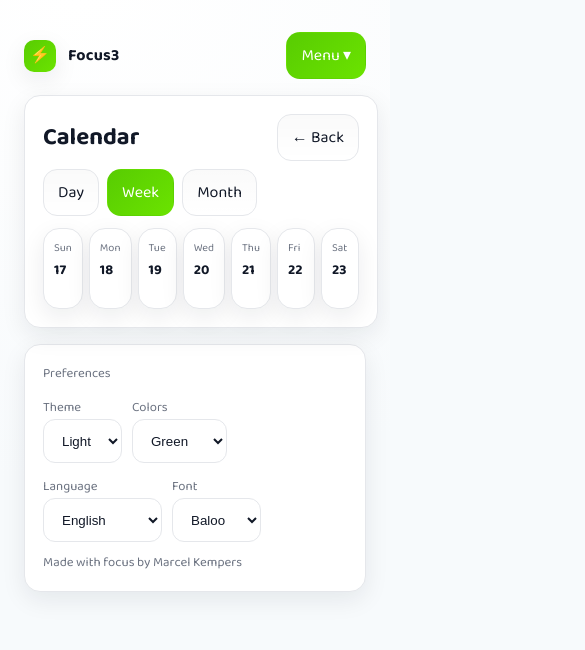
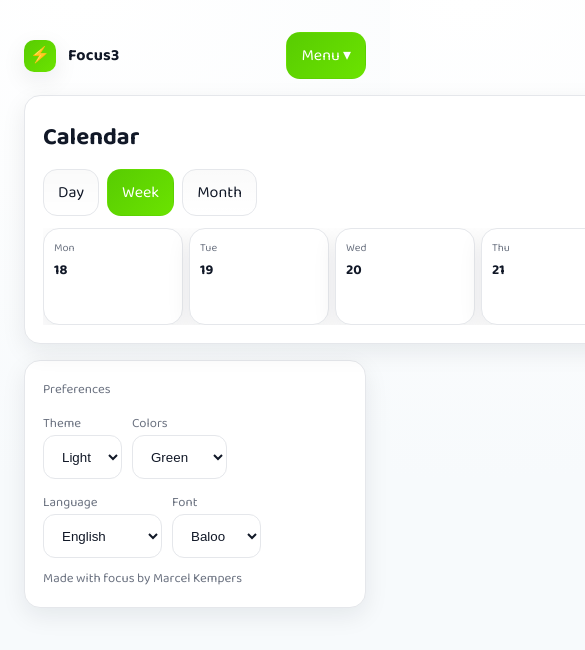
Before and after one commit to marcelkempers96/3thingsaday, a Next.js app: page /calendar in a window 390 px wide. Shown: the top 650 px of the page, 585 px wide, since content can reach past the window. Built offline with nearby package versions, Linux system fonts and the light colour scheme.

Commit message:
fix: iPhone-friendly horizontal week view + local TZ keys; move Save to top in Add/Edit modals; ensure edit/save works; nav robustness

```diff
--- a/app/calendar/page.tsx
+++ b/app/calendar/page.tsx
@@ -2,6 +2,7 @@
 
 import { useMemo, useState } from 'react';
 import { loadAllDays } from '@/lib/storage';
+import { getTodayKey } from '@/lib/time';
 import { loadProjects } from '@/lib/projects';
 import Link from 'next/link';
 
@@ -58,7 +59,7 @@ function collectEntries(days: ReturnType<typeof loadAllDays>, projects: ReturnTy
 }
 
 function DayView({ date, entries }: { date: Date; entries: Map<string, string[]> }) {
-	const key = date.toISOString().slice(0,10);
+	const key = getTodayKey(date.getTime());
 	const list = entries.get(key) || [];
 	return (
 		<div className="panel">
@@ -69,18 +70,18 @@ function DayView({ date, entries }: { date: Date; entries: Map<string, string[]>
 }
 
 function WeekView({ date, entries }: { date: Date; entries: Map<string, string[]> }) {
-	const start = new Date(date); start.setDate(start.getDate() - start.getDay());
+	const start = new Date(date); start.setDate(start.getDate() - ((start.getDay()+6)%7));
 	const days: Date[] = Array.from({ length: 7 }, (_, i) => { const d = new Date(start); d.setDate(start.getDate() + i); return d; });
 	return (
-		<div style={{ display: 'grid', gridTemplateColumns: 'repeat(7, 1fr)', gap: 6 }}>
+		<div style={{ display: 'flex', gap: 6, overflowX: 'auto', WebkitOverflowScrolling: 'touch' }}>
 			{days.map(d => {
-				const key = d.toISOString().slice(0,10);
+				const key = getTodayKey(d.getTime());
 				const list = entries.get(key) || [];
 				return (
-					<div key={key} className="panel" style={{ padding: 10 }}>
-						<div className="small muted" style={{ fontSize: 11 }}>{d.toLocaleDateString(undefined, { weekday: 'short' })}</div>
+					<div key={key} className="panel" style={{ padding: 10, minWidth: 140 }}>
+						<div className="small muted" style={{ fontSize: 11, whiteSpace: 'nowrap' }}>{d.toLocaleDateString(undefined, { weekday: 'short' })}</div>
 						<strong style={{ fontSize: 14 }}>{d.getDate()}</strong>
-						<ul style={{ paddingLeft: 16 }}>{list.slice(0,3).map((l, i) => <li key={i} style={{ fontSize: 12 }}>{l}</li>)}</ul>
+						<ul style={{ paddingLeft: 16, whiteSpace: 'nowrap', overflow: 'hidden', textOverflow: 'ellipsis' }}>{list.slice(0,3).map((l, i) => <li key={i} style={{ fontSize: 12, overflow: 'hidden', textOverflow: 'ellipsis' }}>{l}</li>)}</ul>
 						{list.length > 3 ? <div className="small muted">+{list.length-3} more</div> : null}
 					</div>
 				);
@@ -96,7 +97,7 @@ function MonthView({ date, entries }: { date: Date; entries: Map<string, string[
 	return (
 		<div style={{ display: 'grid', gridTemplateColumns: 'repeat(7, 1fr)', gap: 4 }}>
 			{cells.map(d => {
-				const key = d.toISOString().slice(0,10);
+				const key = getTodayKey(d.getTime());
 				const list = entries.get(key) || [];
 				const isCurrentMonth = d.getMonth() === date.getMonth();
 				return (
```
Also changed, not shown: app/components/AddTaskModal.tsx (+6 -3 lines), app/components/EditTaskModal.tsx (+8 -3 lines).
